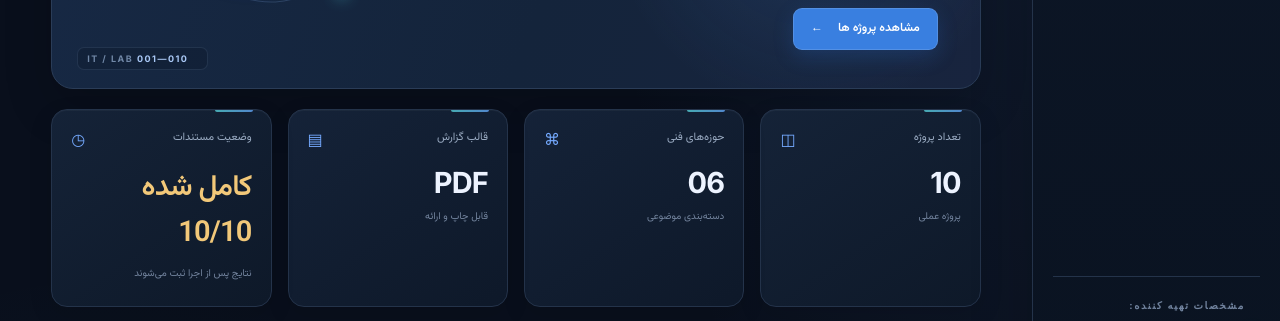
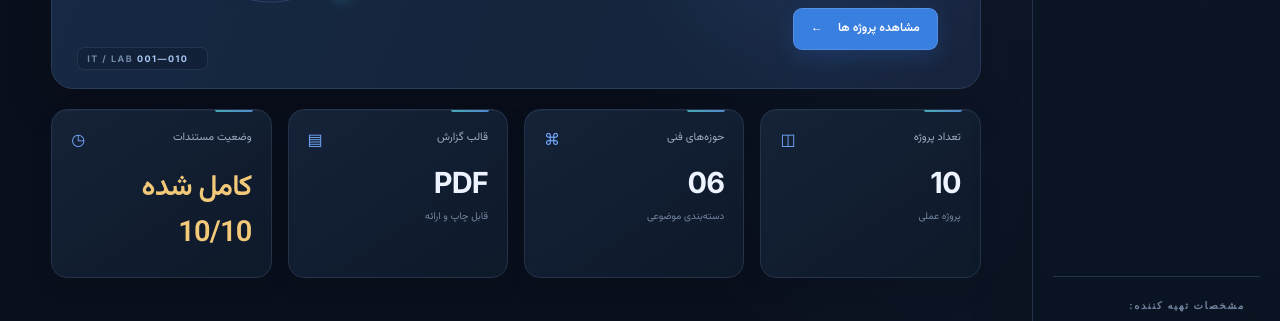
Before and after one commit to hanaaidev/computer_workshop-dashboard, a plain HTML site: page index.html in a window 1280 px wide. Shown: the part 408-729 px from the top of the page. Drawn offline with Linux system fonts and the light colour scheme.

Commit message:
Update index.html

```diff
--- a/index.html
+++ b/index.html
@@ -51,7 +51,7 @@
         <article class="stat-card"><div class="stat-label">تعداد پروژه <span>◫</span></div><strong>10</strong><small>پروژه عملی</small></article>
         <article class="stat-card"><div class="stat-label">حوزه‌های فنی <span>⌘</span></div><strong>06</strong><small>دسته‌بندی موضوعی</small></article>
         <article class="stat-card"><div class="stat-label">قالب گزارش <span>▤</span></div><strong>PDF</strong><small>قابل چاپ و ارائه</small></article>
-        <article class="stat-card"><div class="stat-label">وضعیت مستندات <span>◷</span></div><strong class="in-progress">کامل شده 10/10</strong><small>نتایج پس از اجرا ثبت می‌شوند</small></article>
+        <article class="stat-card"><div class="stat-label">وضعیت مستندات <span>◷</span></div><strong class="in-progress">کامل شده 10/10</strong><small></small></article>
       </section>
 
       <section class="section-heading" id="missions">
```
